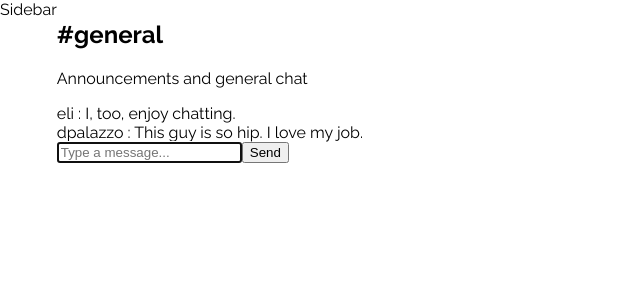
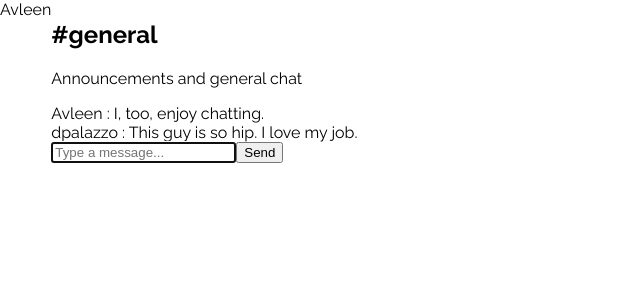
Before and after one commit to avleen2898/chatarang, a React (Create React App) app: page / in a window 1280 px wide. Shown: the top 300 px of the page, without its empty margins (0-640 px from the left). Built offline with nearby package versions, Linux system fonts and the light colour scheme.

Commit message:
Store user in App component state

```diff
--- a/src/App.js
+++ b/src/App.js
@@ -4,10 +4,21 @@ import './App.css';
 import Main from './Main';
 
 class App extends Component {
+  constructor(){
+    super();
+    this.state = {
+      user: {
+        uid: '123456789',
+        displayName: 'Avleen',
+        email: 'avleen2898@gmail.com',
+      }
+    };
+  }
+
   render() {
     return (
       <div className="App">
-       <Main />
+       <Main user={this.state.user}/>
       </div>
     );
   }
--- a/src/Chat.js
+++ b/src/Chat.js
@@ -9,19 +9,29 @@ class Chat extends Component{
         super();
         this.state = {
             messages: [
-              { id: 1, userName: 'eli', body: 'I, too, enjoy chatting.' },
-              { id: 2, userName: 'dpalazzo', body: 'This guy is so hip. I love my job.' },
+              { id: 1,
+                user: {
+                    uid: 123,
+                    displayName: 'Avleen',
+                    email: 'ajdjdk#kek'},
+                body: 'I, too, enjoy chatting.' },
+              { id: 2,
+                user: {
+                    uid: 2737,
+                    displayName: 'dpalazzo',
+                    email: 'ndond'},
+                body: 'This guy is so hip. I love my job.' },
             ],
           };
     }
 
     addMessage = (body) => {
         const messages = [...this.state.messages];
-        const userName = 'daniel';
+        const user = this.props.user;
 
         messages.push({
-            id: `${userName}-${Date.now()}`,
-            userName: userName,
+            id: `${user.uid}-${Date.now()}`,
+            user: user,
             body: body,
         });
 
--- a/src/Main.js
+++ b/src/Main.js
@@ -7,8 +7,8 @@ class Main extends Component{
     render(){
         return (
             <div className="Main" style={styles}>
-                <Sidebar />
-                <Chat />
+                <Sidebar user={this.props.user}/>
+                <Chat user={this.props.user}/>
             </div>
         )
     }
--- a/src/Message.js
+++ b/src/Message.js
@@ -3,7 +3,7 @@ import React from 'react';
 const Message = (props) => {
     return (
         <div className="Message">
-            {props.message.userName} : {props.message.body}
+            {props.message.user.displayName} : {props.message.body}
         </div>
     )
 }
--- a/src/Sidebar.js
+++ b/src/Sidebar.js
@@ -1,13 +1,11 @@
-import React, {Component} from 'react';
+import React from 'react';
 
-class Sidebar extends Component{
-    render(){
+const Sidebar = (props) => {
         return (
             <div className="Sidebar">
-                Sidebar
+                {props.user.displayName}
             </div>
         )
-    }
 }
 
 export default Sidebar;
```
